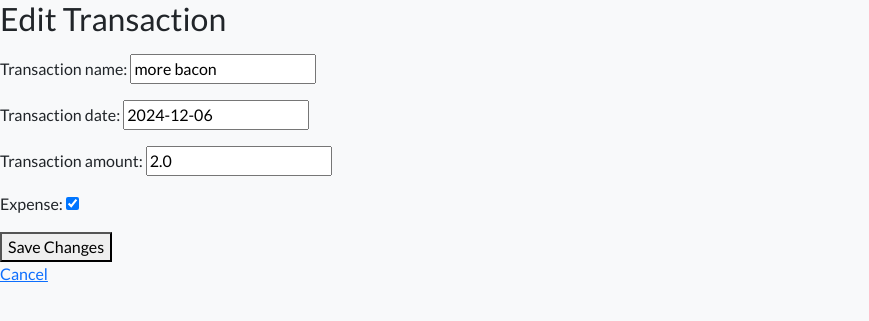
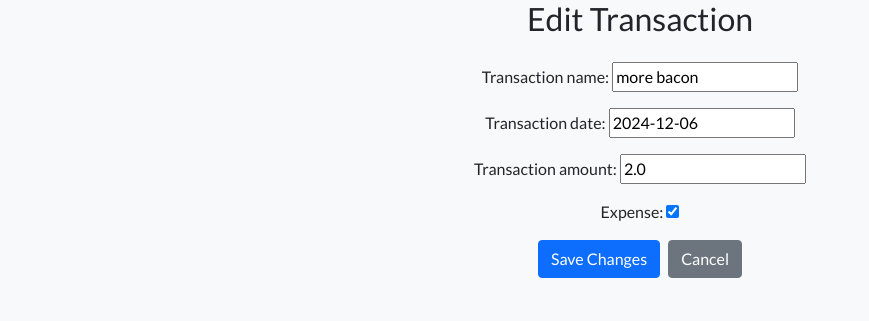
Before and after one commit to Richard-Hallam/Individual-Full-Stack-Project-Assessment, a Django app: page /transactions/edit/16/ in a window 1280 px wide. Shown: the part 111-432 px from the top of the page, without its empty margins (0-869 px from the left). Run offline with Django 4.2, Linux system fonts and the light colour scheme; a user stored in the database is signed in; data comes from the database, SQL or seed files in the repository.

Commit message:
centered styling on trasaction edit

```diff
--- a/transactions/templates/transactions/transaction_edit.html
+++ b/transactions/templates/transactions/transaction_edit.html
@@ -32,9 +32,11 @@
             {% endif %}
         </div>
     </nav>
+    <div class="d-flex flex-column align-items-center align-self-centre">
         {% if user.is_authenticated %}
         <h2>Edit Transaction</h2>
-        <ul>
+        <div class="text-center w-50">
+            <ul class="list-unstyled">
                 {% for transaction in transactions %}
                     <li>
                         {{ transaction.transaction_name }} - {{ transaction.transaction_amount }}
@@ -43,16 +45,19 @@
                     </li>
                 {% endfor %}
             </ul>
-
             <form method="post">
                 {% csrf_token %}
                 {{ form.as_p }}
-        <button type="submit">Save Changes</button>
+                <div class="d-flex justify-content-center">
+                    <button type="submit" class="btn btn-primary me-2">Save Changes</button>
+                    <a href="{% url 'transactions_list' %}" class="btn btn-secondary">Cancel</a>
+                </div>
             </form>
-    <a href="{% url 'transactions_list' %}">Cancel</a>
+        </div>
         {% else %}
         <h1>Please login to view this content</h1>
         {% endif %}
+    </div>
     <script src="https://cdn.jsdelivr.net/npm/bootstrap@5.0.1/dist/js/bootstrap.bundle.min.js"
         integrity="sha384-gtEjrD/SeCtmISkJkNUaaKMoLD0//ElJ19smozuHV6z3Iehds+3Ulb9Bn9Plx0x4" crossorigin="anonymous">
     </script>
```
Lines whose indentation alone changed are shown as unchanged.
